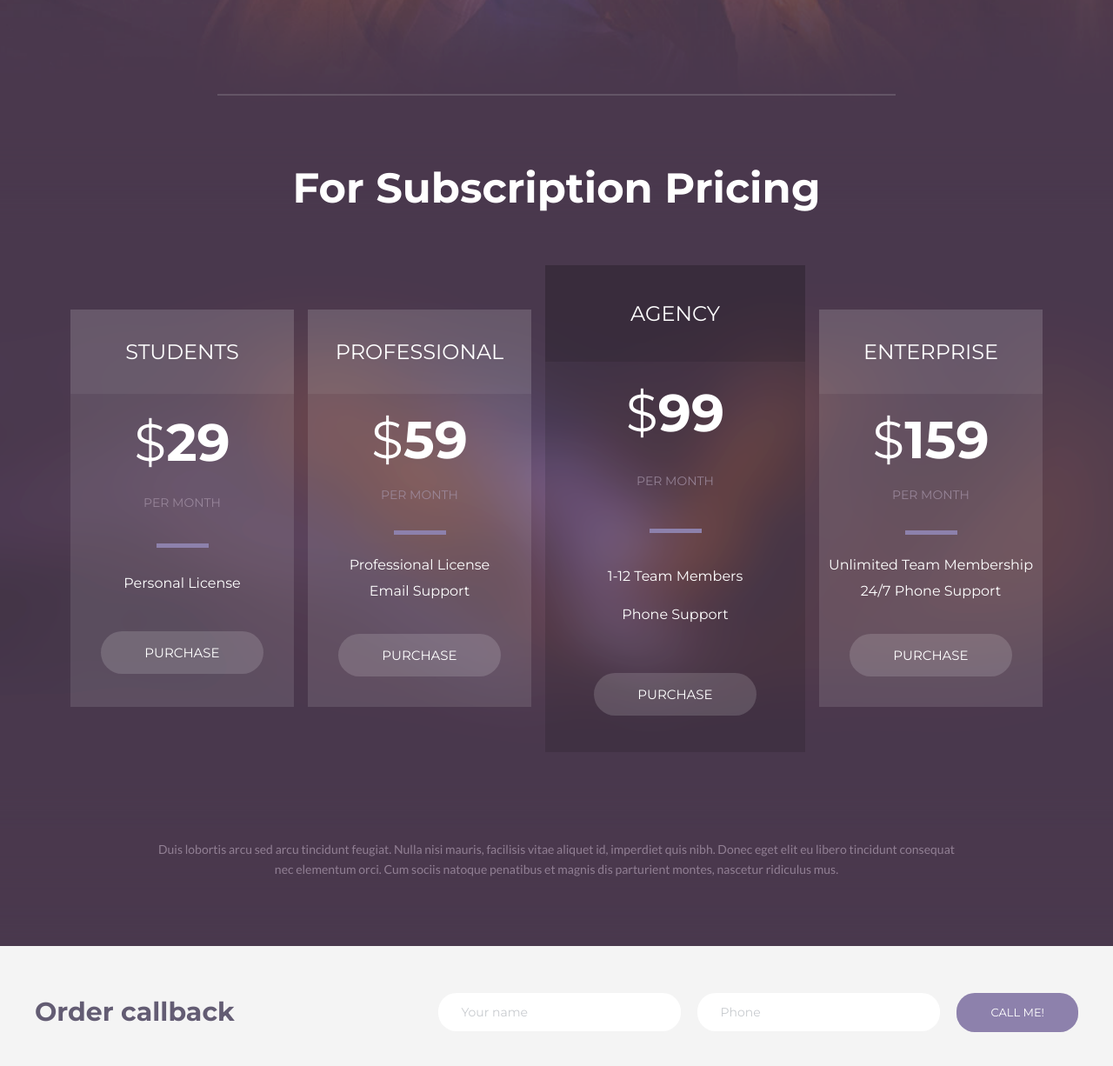
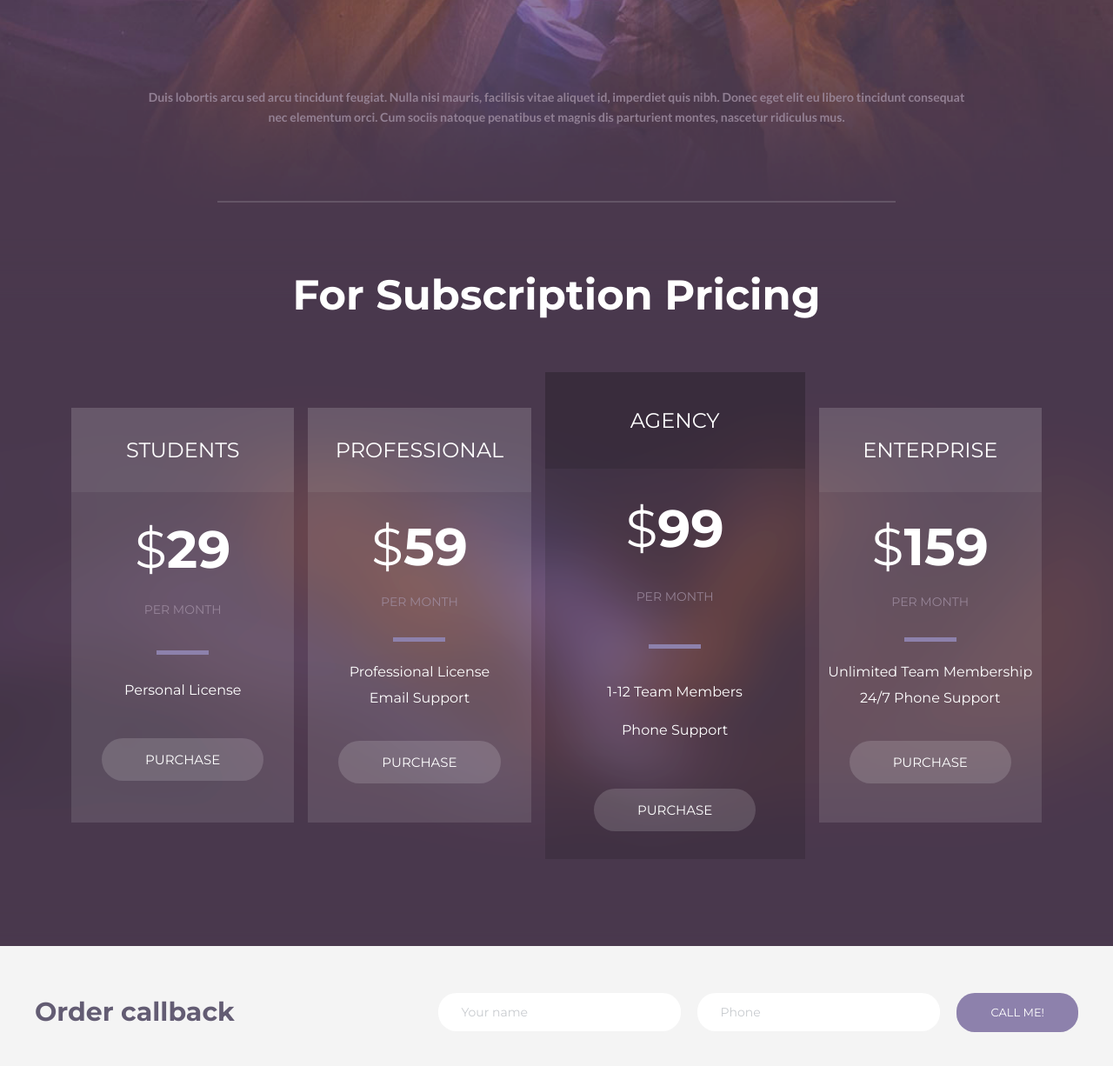
Before and after one commit to DennyTim/Forkio, a website: page src/index.html in a window 1280 px wide. Shown: the part 3401-4627 px from the top of the page at 87% size. Drawn offline with nearby package versions, Linux system fonts and the light colour scheme; files that its build step writes are made by us from their sources.

Commit message:
Updated subscription section

```diff
--- a/src/index.html
+++ b/src/index.html
@@ -2,12 +2,15 @@
 <html lang="en">
 <head>
     <meta charset="UTF-8">
-    <meta name="viewport" content="width=device-width, user-scalable=no, initial-scale=1.0, maximum-scale=1.0, minimum-scale=1.0">
+    <meta name="viewport"
+          content="width=device-width, user-scalable=no, initial-scale=1.0, maximum-scale=1.0, minimum-scale=1.0">
     <title>Forkio</title>
     <link rel="stylesheet" href="./css/reset.min.css">
     <link rel="icon" href="./img/logo.png">
-    <link href="https://fonts.googleapis.com/css?family=Lato:300,400,700,900|Montserrat:300,400,500,600,700,800" rel="stylesheet">
-    <link rel="stylesheet" href="https://use.fontawesome.com/releases/v5.3.1/css/all.css" integrity="sha384-mzrmE5qonljUremFsqc01SB46JvROS7bZs3IO2EmfFsd15uHvIt+Y8vEf7N7fWAU" crossorigin="anonymous">
+    <link href="https://fonts.googleapis.com/css?family=Lato:300,400,700,900|Montserrat:300,400,500,600,700,800"
+          rel="stylesheet">
+    <link rel="stylesheet" href="https://use.fontawesome.com/releases/v5.3.1/css/all.css"
+          integrity="sha384-mzrmE5qonljUremFsqc01SB46JvROS7bZs3IO2EmfFsd15uHvIt+Y8vEf7N7fWAU" crossorigin="anonymous">
     <link rel="stylesheet" href="./css/style.min.css">
 </head>
 <body>
@@ -54,7 +57,8 @@
 <section class="section-desc">
     <div class="holder main-container">
         <h2 class="holder__header">Revolutionary editor</h2>
-			<p class="holder__desc">Aenean cursus imperdiet nisl id fermentum. Aliqueam pharetra dui laoreet vulputate dignissim. Sed id metus id quam auctor molestie eget ut augue.</p>
+        <p class="holder__desc">Aenean cursus imperdiet nisl id fermentum. Aliqueam pharetra dui laoreet vulputate
+            dignissim. Sed id metus id quam auctor molestie eget ut augue.</p>
         <div class="counters">
             <form class="counters__item" action="">
                 <a href="#" class="counters__item-btn">
@@ -95,7 +99,9 @@
                 </div>
                 <div class="services-list__item-text">
                     <h3 class="services-list__item-header">Creatred to Make The Web Better</h3>
-						<p class="services-list__item-caption">Lorem ipsum dolor sit amet, consectetur adipisicing elit. Odio, ad maxime unde deserunt aperiam ipsam consectetur molestias tempora adipisci vero quia repudiandae iste laborum veritatis.</p>
+                    <p class="services-list__item-caption">Lorem ipsum dolor sit amet, consectetur adipisicing elit.
+                        Odio, ad maxime unde deserunt aperiam ipsam consectetur molestias tempora adipisci vero quia
+                        repudiandae iste laborum veritatis.</p>
                 </div>
             </li>
             <li class="services-list__item">
@@ -104,7 +110,9 @@
                 </div>
                 <div class="services-list__item-text">
                     <h3 class="services-list__item-header">Creatred to Make The Web Better</h3>
-						<p class="services-list__item-caption">Lorem ipsum dolor sit amet, consectetur adipisicing elit. Odio, ad maxime unde deserunt aperiam ipsam consectetur molestias tempora adipisci vero quia repudiandae iste laborum veritatis.</p>
+                    <p class="services-list__item-caption">Lorem ipsum dolor sit amet, consectetur adipisicing elit.
+                        Odio, ad maxime unde deserunt aperiam ipsam consectetur molestias tempora adipisci vero quia
+                        repudiandae iste laborum veritatis.</p>
                 </div>
             </li>
             <li class="services-list__item">
@@ -113,7 +121,9 @@
                 </div>
                 <div class="services-list__item-text">
                     <h3 class="services-list__item-header">Creatred to Make The Web Better</h3>
-						<p class="services-list__item-caption">Lorem ipsum dolor sit amet, consectetur adipisicing elit. Odio, ad maxime unde deserunt aperiam ipsam consectetur molestias tempora adipisci vero quia repudiandae iste laborum veritatis.</p>
+                    <p class="services-list__item-caption">Lorem ipsum dolor sit amet, consectetur adipisicing elit.
+                        Odio, ad maxime unde deserunt aperiam ipsam consectetur molestias tempora adipisci vero quia
+                        repudiandae iste laborum veritatis.</p>
                 </div>
             </li>
             <li class="services-list__item">
@@ -122,7 +132,9 @@
                 </div>
                 <div class="services-list__item-text">
                     <h3 class="services-list__item-header">Creatred to Make The Web Better</h3>
-						<p class="services-list__item-caption">Lorem ipsum dolor sit amet, consectetur adipisicing elit. Odio, ad maxime unde deserunt aperiam ipsam consectetur molestias tempora adipisci vero quia repudiandae iste laborum veritatis.</p>
+                    <p class="services-list__item-caption">Lorem ipsum dolor sit amet, consectetur adipisicing elit.
+                        Odio, ad maxime unde deserunt aperiam ipsam consectetur molestias tempora adipisci vero quia
+                        repudiandae iste laborum veritatis.</p>
                 </div>
             </li>
         </ul>
@@ -146,7 +158,8 @@
                         </div>
                     </div>
                     <div class="carousel__text">
-							<p class="carousel__text-desc"><a href="#" class="carousel__text-violet">@Pixelbuddha </a><span>Lorem ipsum dolor sit amet, consectetur adipisicing elit. Voluptates nam vel voluptas, quisquam fugiat eum nemo laborum delectus ad</span></p>
+                        <p class="carousel__text-desc"><a href="#" class="carousel__text-violet">@Pixelbuddha </a><span>Lorem ipsum dolor sit amet, consectetur adipisicing elit. Voluptates nam vel voluptas, quisquam fugiat eum nemo laborum delectus ad</span>
+                        </p>
                         <h5 class="carousel__text-caption">2 hours ago</h5>
                     </div>
                 </li>
@@ -159,7 +172,8 @@
                         </div>
                     </div>
                     <div class="carousel__text">
-							<p class="carousel__text-desc"><a href="#" class="carousel__text-violet">@Pixelbuddha </a><span>Lorem ipsum dolor sit amet, consectetur adipisicing elit. Provident repellendus, quo repudiandae dignissimos, aliquid voluptatibus quisquam libero asperiores obcaecati quis.</span></p>
+                        <p class="carousel__text-desc"><a href="#" class="carousel__text-violet">@Pixelbuddha </a><span>Lorem ipsum dolor sit amet, consectetur adipisicing elit. Provident repellendus, quo repudiandae dignissimos, aliquid voluptatibus quisquam libero asperiores obcaecati quis.</span>
+                        </p>
                         <h5 class="carousel__text-caption">2 hours ago</h5>
                     </div>
                 </li>
@@ -172,7 +186,8 @@
                         </div>
                     </div>
                     <div class="carousel__text">
-							<p class="carousel__text-desc"><a href="#" class="carousel__text-violet">@Pixelbuddha </a><span>Lorem ipsum dolor sit amet, consectetur adipisicing elit. Quis repudiandae nam explicabo, officiis quibusdam, voluptas ea fuga?</span></p>
+                        <p class="carousel__text-desc"><a href="#" class="carousel__text-violet">@Pixelbuddha </a><span>Lorem ipsum dolor sit amet, consectetur adipisicing elit. Quis repudiandae nam explicabo, officiis quibusdam, voluptas ea fuga?</span>
+                        </p>
                         <h5 class="carousel__text-caption">2 hours ago</h5>
                     </div>
                 </li>
@@ -269,6 +284,14 @@
                 </p>
             </li>
         </ul>
+        <div class="partners-about">
+            <p class="partners-about__info">
+                Duis lobortis arcu sed arcu tincidunt feugiat. Nulla nisi mauris,
+                facilisis vitae aliquet id, imperdiet quis nibh. Donec eget elit
+                eu libero tincidunt consequat nec elementum orci. Cum sociis natoque
+                penatibus et magnis dis parturient montes, nascetur ridiculus mus.
+            </p>
+        </div>
         <div class="partners-line">
             <hr class="partners-line__hr">
         </div>
@@ -334,14 +357,6 @@
                     </div>
                 </div>
             </div>
-        </div>
-        <div class="pricing-about">
-            <p class="pricing-about__info">
-                Duis lobortis arcu sed arcu tincidunt feugiat. Nulla nisi mauris,
-                facilisis vitae aliquet id, imperdiet quis nibh. Donec eget elit
-                eu libero tincidunt consequat nec elementum orci. Cum sociis natoque
-                penatibus et magnis dis parturient montes, nascetur ridiculus mus.
-            </p>
         </div>
     </div>
 </section>
--- a/src/scss/_partners.scss
+++ b/src/scss/_partners.scss
@@ -6,6 +6,7 @@
   @include background-settings;
   text-align: center;
   font-weight: 700;
+  background-color: rgb(73, 56, 76);
 }
 
 .our-partners__header {
@@ -69,6 +70,16 @@
   }
 }
 
+.partners-about {
+  padding: 0 130px 77px 130px;
+  &__info {
+    font-family: $font-family-info, sans-serif;
+    font-size: 14px;
+    line-height: 23px;
+    color: rgba(162, 145, 165, 0.8);
+  }
+}
+
 @media screen and (max-width: 992px) {
   .our-partners__header {
     font-size: 42px;
@@ -117,6 +128,10 @@
     width: 350px;
     height: 1px;
   }
+
+  .partners-about {
+    padding: 39px 59px 39px 59px;
+  }
 }
 
 @media screen and (max-width: 400px) {
@@ -135,6 +150,7 @@
     &__img {
       display: flex;
       flex-direction: row;
+      justify-content: center;
     }
   }
 
@@ -149,4 +165,8 @@
       width: 280px;
     }
   }
+
+  .partners-about__info {
+    display: none;
+  }
 }
--- a/src/scss/_subscription.scss
+++ b/src/scss/_subscription.scss
@@ -1,10 +1,10 @@
 /*---------------------------------------------------------------------------------------------------*/
-
 /*--------------------------- S U B S C R I P T I O N   S E C T I O N -------------------------------*/
 .pricing {
   background: $bcg-image-subs;
   @include background-settings;
   text-align: center;
+  background-color: rgb(73, 56, 76);
 
   &-plans {
     margin-top: 81px;
@@ -12,11 +12,10 @@
   }
 
   &-plan {
-    width: 257px;
-    height: 457px;
     margin-left: 8px;
     margin-right: 8px;
     margin-bottom: 100px;
+    transition: 0.8s;
     background-color: rgba(255, 255, 255, 0.11);
 
     &__name {
@@ -30,6 +29,7 @@
       line-height: 15px;
     }
     &__main-info {
+      padding: 10px;
       display: grid;
       align-items: center;
       height: 360px;
@@ -90,16 +90,6 @@
   &-plan:last-child {
     margin-right: 0;
   }
-
-  &-about {
-    padding: 0 130px 77px 130px;
-    &__info {
-      font-family: $font-family-info, sans-serif;
-      font-size: 14px;
-      line-height: 23px;
-      color: rgba(162, 145, 165, 0.8);
-    }
-  }
 }
 
 .subs-section__header {
@@ -155,12 +145,9 @@
   }
 
   .pricing-plan {
-    margin: 7px 0 7px 0;
+    margin: 7px 0 20px 0;
   }
 
-  .pricing-about {
-    padding: 39px 59px 39px 59px;
-  }
 }
 
 @media screen and (max-width: 400px) {
@@ -172,8 +159,4 @@
     display: flex;
     flex-direction: column;
   }
-
-  .pricing-about__info {
-    display: none;
-  }
 }
--- a/src/scss/style.scss
+++ b/src/scss/style.scss
@@ -218,7 +218,6 @@ $jc: space-between;
   background-repeat: no-repeat;
   background-position: center;
   background-size: cover;
-  background-attachment: fixed;
 }
 
 @mixin header-section-name {
```
Lines whose indentation alone changed are shown as unchanged.
